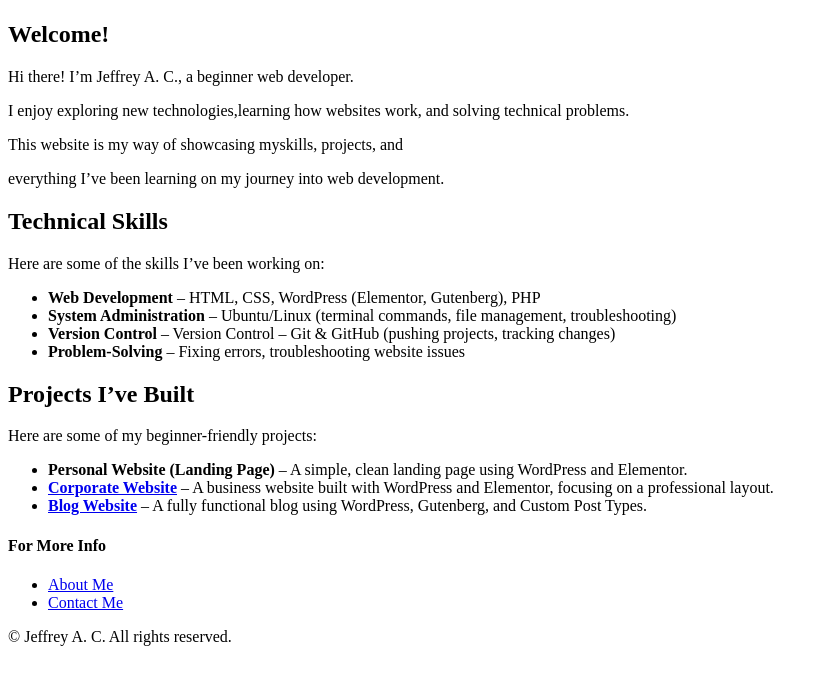
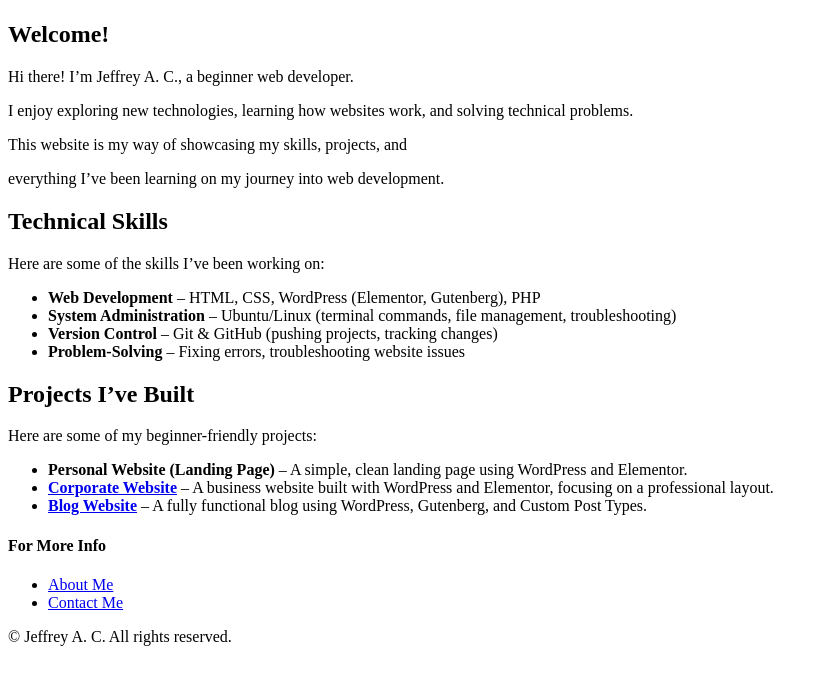
Before and after one commit to 4th-ctrl/Capstone-Project-1, a plain HTML site: page index.html in a window 1280 px wide. Shown: the part 59-744 px from the top of the page, without its empty margins (0-823 px from the left). Drawn offline with Linux system fonts and the light colour scheme.

Commit message:
Update index.html

```diff
--- a/index.html
+++ b/index.html
@@ -11,8 +11,8 @@
         <h2>Welcome!</h2>
 
         <p>Hi there! I’m Jeffrey A. C., a beginner web developer.</p>
-        <p>I enjoy exploring new technologies,learning how websites work, and solving technical problems.</p>
-        <p>This website is my way of showcasing myskills, projects, and</p>
+        <p>I enjoy exploring new technologies, learning how websites work, and solving technical problems.</p>
+        <p>This website is my way of showcasing my skills, projects, and</p>
         <p>everything I’ve been learning on my journey into web development.</p>
 
         <h2>Technical Skills</h2>
@@ -22,7 +22,7 @@
         <ul>
             <li><strong>Web Development</strong> – HTML, CSS, WordPress (Elementor, Gutenberg), PHP</li>
             <li><strong>System Administration</strong> – Ubuntu/Linux (terminal commands, file management, troubleshooting)</li>
-            <li><strong>Version Control</strong> – Version Control – Git & GitHub (pushing projects, tracking changes)</li>
+            <li><strong>Version Control</strong> – Git & GitHub (pushing projects, tracking changes)</li>
             <li><strong>Problem-Solving</strong> – Fixing errors, troubleshooting website issues</li>
         </ul>
 
```
